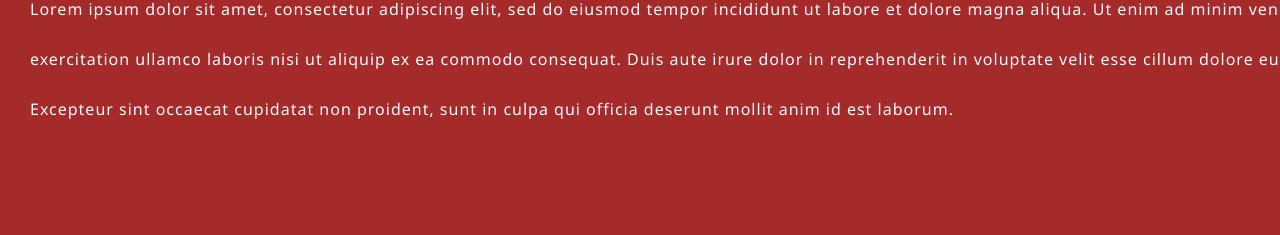
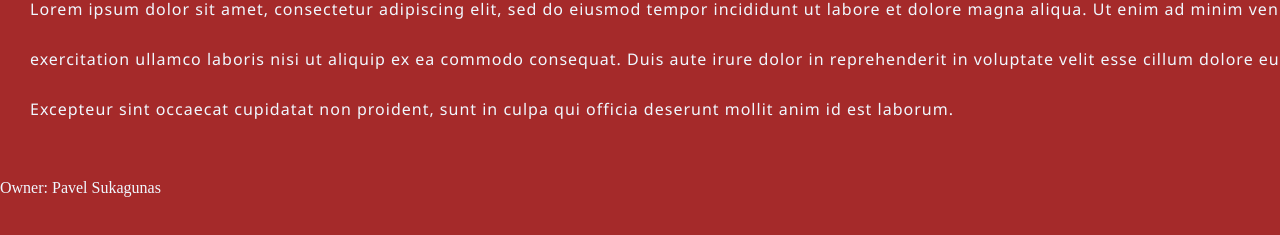
Before and after one commit to Pavel-studen/praktikum-git-565845, a plain HTML site: page index.html in a window 1280 px wide. Shown: the part 447-682 px from the top of the page. Drawn offline with Linux system fonts and the light colour scheme.

Commit message:
Feature/footer (#3)
* feat: tambah footer pada tulisan utama dan paragraf

* feat: tambah footer dengan informasi kontak

```diff
--- a/index.html
+++ b/index.html
@@ -30,6 +30,9 @@
                 Duis aute irure dolor in reprehenderit in voluptate velit esse cillum dolore eu
                 fugiat nulla pariatur. Excepteur sint occaecat cupidatat non proident, sunt in
                 culpa qui officia deserunt mollit anim id est laborum.</p>
+            <footer>
+                <p>Owner: Pavel Sukagunas</p>
+            </footer>
         </div>
     </div>
 </body>
```
